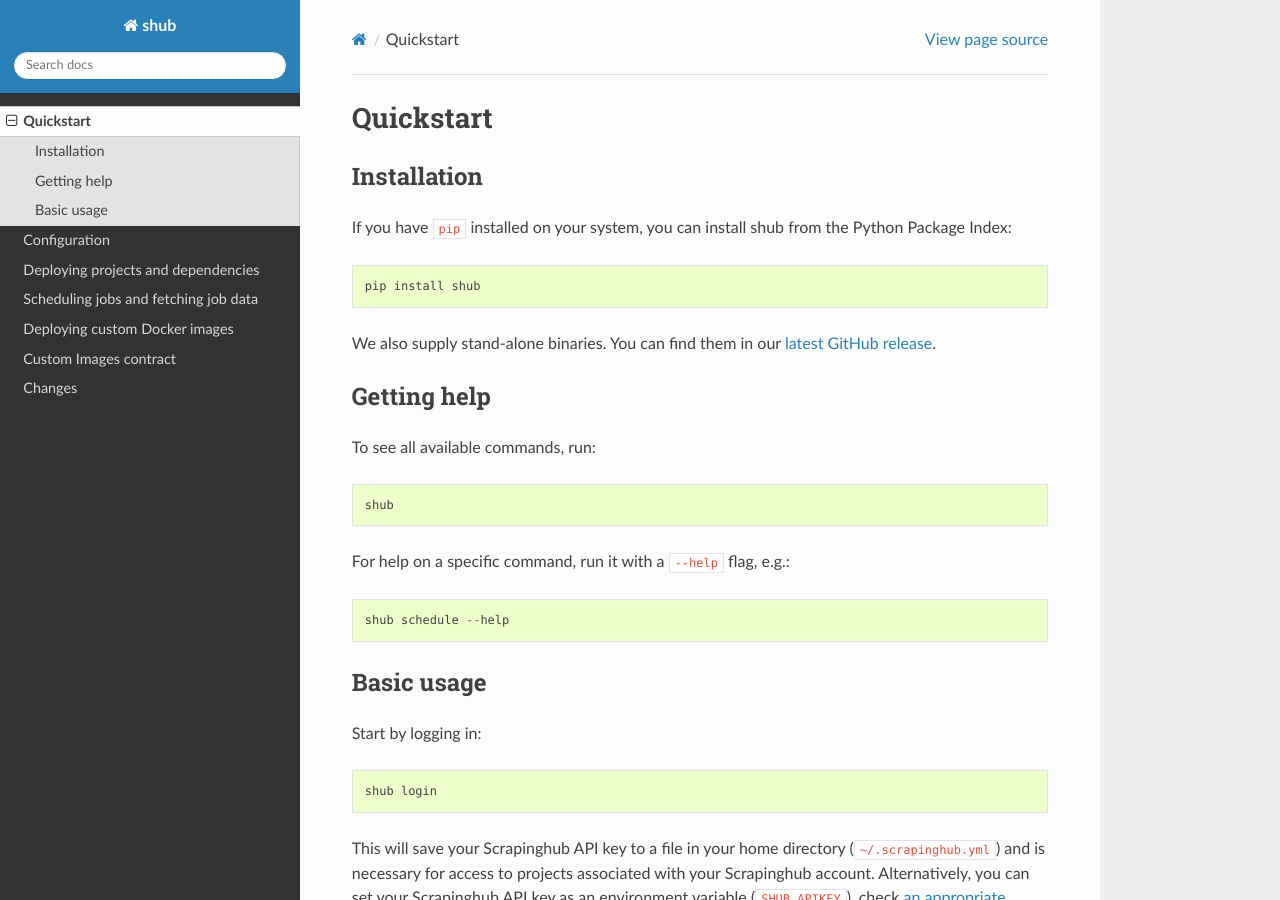
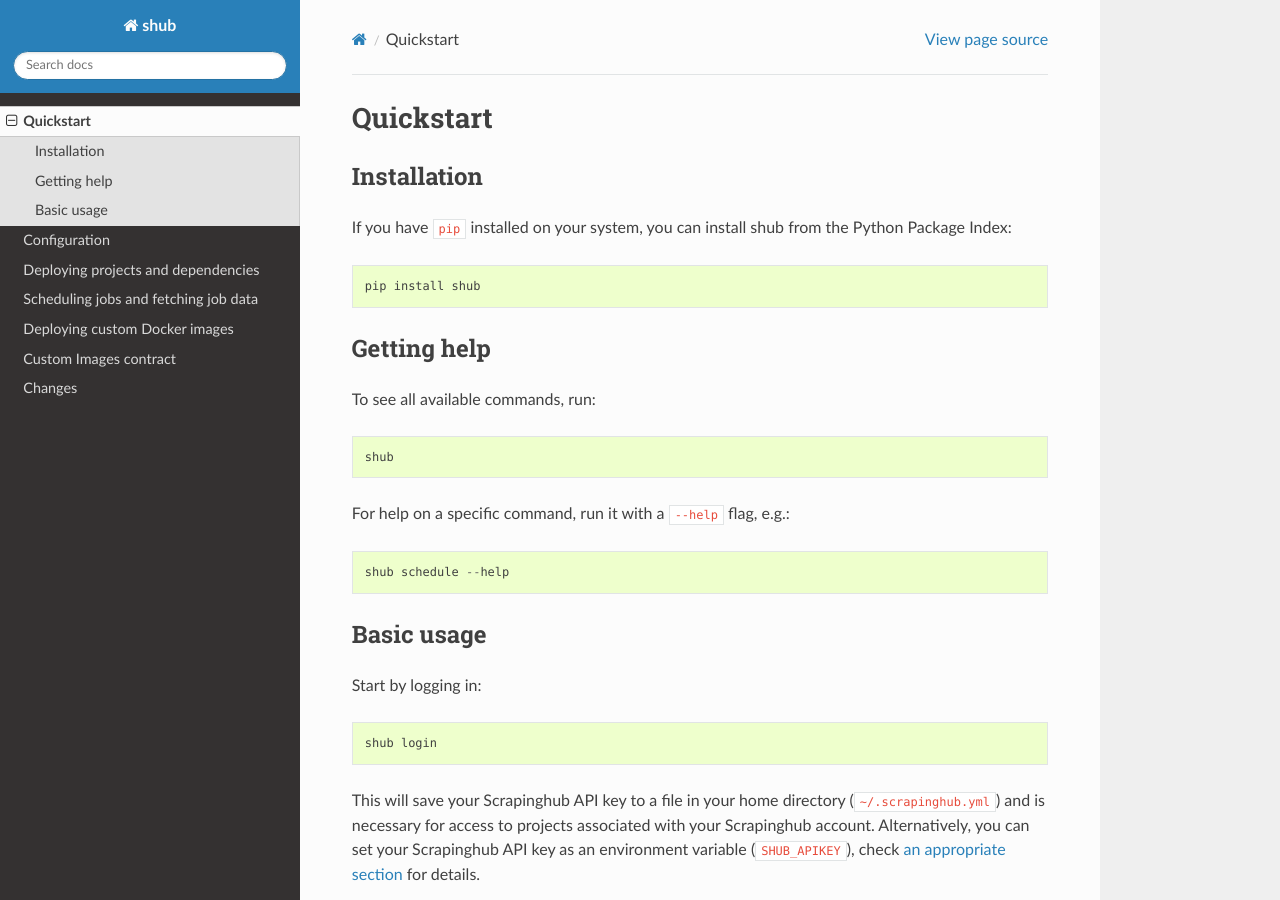
Before and after one commit to scrapinghub/shub, a Sphinx documentation site: the page built from docs/quickstart.rst, in a window 1280 px wide and 900 px high. Built offline with Sphinx 7.4.7 and the Read the Docs theme 3.1.0, drawn with Linux system fonts in a browser that asks for light colours.

Commit message:
Remove unused freeze and release actions (#478)

```diff
--- a/README.rst
+++ b/README.rst
@@ -42,11 +42,6 @@
 * if you are using Python < 3.9, you should pin `shub` to `2.15.4` or lower.
 * if you are using Python < 3.10, you should pin `shub` to `2.16.0` or lower.
 
-We also supply stand-alone binaries. You can find them in our `latest GitHub
-release`_.
-
-.. _`latest Github release`: https://github.com/scrapinghub/shub/releases/latest
-
 
 Documentation
 -------------
--- a/docs/quickstart.rst
+++ b/docs/quickstart.rst
@@ -11,11 +11,6 @@
 Python Package Index::
 
     pip install shub
-
-We also supply stand-alone binaries. You can find them in our `latest GitHub
-release`_.
-
-.. _`latest Github release`: https://github.com/scrapinghub/shub/releases/latest
 
 
 Getting help
```
Also changed, not shown: 2 other files.
